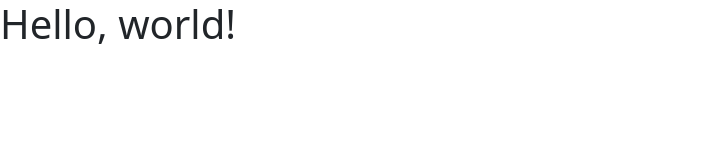
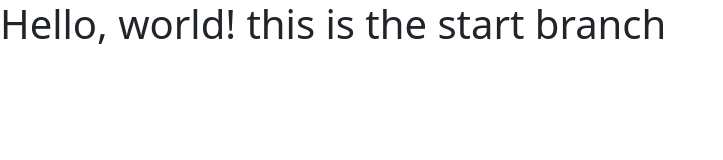
Before and after one commit to vinsonf/bootstrap-boilerplate, a plain HTML site: page index.html in a window 1280 px wide. Shown: the whole page, without its empty margins (0-723 px from the left). Drawn offline with nearby package versions, Linux system fonts and the light colour scheme.

Commit message:
html added starter text

```diff
--- a/index.html
+++ b/index.html
@@ -13,7 +13,7 @@
     <link rel="stylesheet" href="css/style.css">
   </head>
   <body>
-    <h1>Hello, world!</h1>
+    <h1>Hello, world! this is the start branch</h1>
 
     <!-- Optional JavaScript; choose one of the two! -->
 
```
